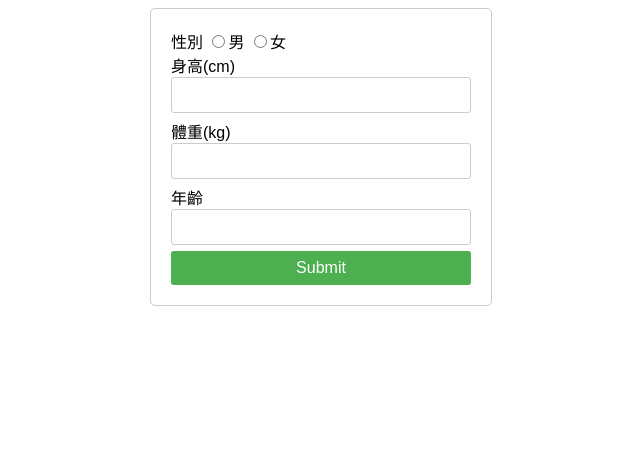
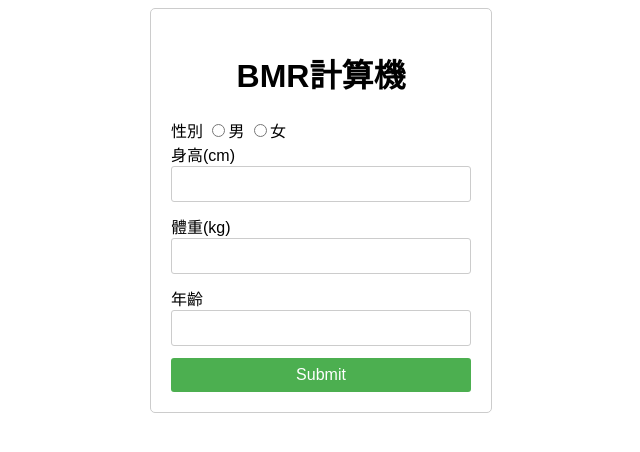
Before and after one commit to xxrjun/bmr-calulator, a plain HTML site: page index.html in a window 1280 px wide. Shown: the whole page, without its empty margins (319-959 px from the left). Drawn offline with Linux system fonts and the light colour scheme.

Commit message:
feat: update index.html

```diff
--- a/index.html
+++ b/index.html
@@ -41,7 +41,7 @@
         border-radius: 3px;
         border: 1px solid #ccc;
         box-sizing: border-box;
-        margin-bottom: 6px;
+        margin-bottom: 12px;
       }
 
       input[type="submit"] {
@@ -68,6 +68,7 @@
   </head>
   <body>
     <div class="container">
+      <h1>BMR計算機</h1>
       <form action="get" id="myForm">
         性別 <input type="radio" name="sex" id="s1" value="male" />男
         <input type="radio" name="sex" id="s2" value="female" />女<br />
```
